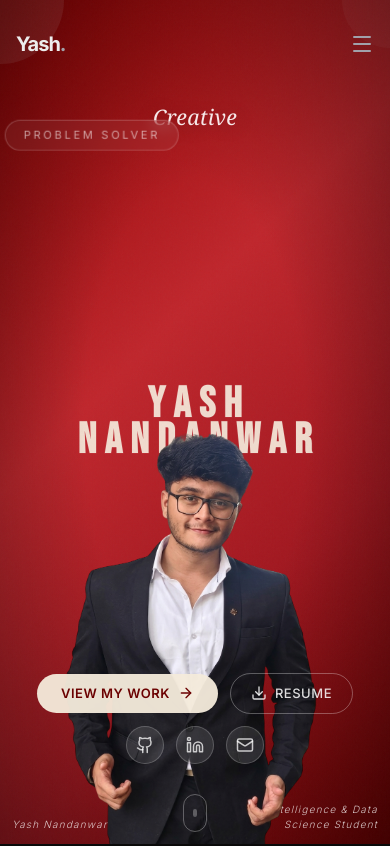
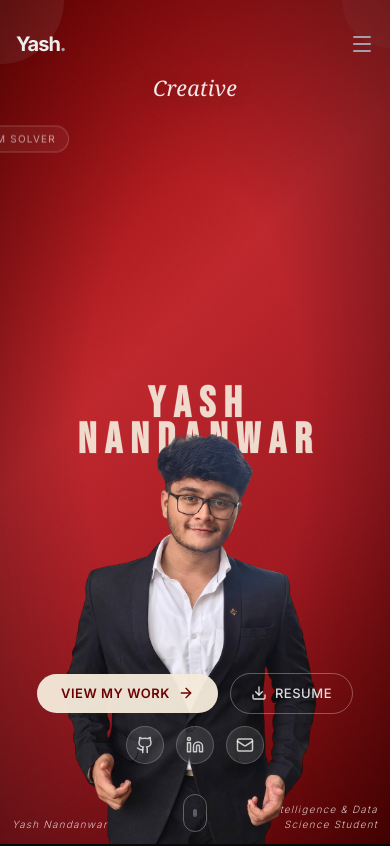
Before and after one commit to YashNandanwar/portfolio, a Next.js app: page / in a window 390 px wide. Shown: the top 846 px of the page. Built offline with nearby package versions, Linux system fonts and the light colour scheme; a web font is replaced by a local one.

Commit message:
Fix Hero section text overlap and alignment on mobile screens

```diff
--- a/src/app/globals.css
+++ b/src/app/globals.css
@@ -153,18 +153,26 @@
 /* Role ticker */
 .hero-role-ticker {
   font-family: var(--font-sans);
-  font-size: clamp(11px, 1.3vw, 15px);
+  font-size: clamp(10px, 1.3vw, 15px);
   font-weight: 400;
-  letter-spacing: 0.25em;
+  letter-spacing: 0.12em;
   text-transform: uppercase;
   color: rgba(255,255,255,0.6);
   border: 1px solid rgba(255,255,255,0.2);
-  padding: 6px 18px;
+  padding: 5px 12px;
   border-radius: 999px;
   background: rgba(255,255,255,0.05);
   backdrop-filter: blur(8px);
   white-space: nowrap;
   transition: transform 0.1s ease-out;
+  max-width: 100%;
+}
+
+@media (min-width: 640px) {
+  .hero-role-ticker {
+    letter-spacing: 0.25em;
+    padding: 6px 18px;
+  }
 }
 
 /* CTA Buttons */
--- a/src/components/Hero.tsx
+++ b/src/components/Hero.tsx
@@ -83,12 +83,12 @@ export function Hero() {
         initial={{ opacity: 0, y: -30 }}
         animate={{ opacity: 1, y: 0 }}
         transition={{ duration: 0.8, delay: 0.5 }}
-        className="absolute top-[12%] left-1/2 -translate-x-1/2 z-20 pointer-events-none"
+        className="absolute top-[8.5%] sm:top-[10%] md:top-[12%] left-1/2 -translate-x-1/2 z-20 pointer-events-none flex justify-center text-center w-full px-4"
         style={{
           transform: `translate(calc(-50% + ${mousePos.x * 0.5}px), ${mousePos.y * 0.5}px)`,
         }}
       >
-        <span className="hero-script-text">Creative</span>
+        <span className="hero-script-text text-center">Creative</span>
       </motion.div>
 
       {/* Main content layer */}
@@ -181,7 +181,7 @@ export function Hero() {
         initial={{ opacity: 0 }}
         animate={{ opacity: 1 }}
         transition={{ delay: 1.5, duration: 0.8 }}
-        className="absolute top-[16%] sm:top-[14%] md:top-[12%] left-1/2 z-30 -translate-x-1/2 -translate-y-1/2 ml-0 md:ml-40 px-4 max-w-[90vw] sm:max-w-none flex justify-center"
+        className="absolute top-[16.5%] sm:top-[16%] md:top-[12%] left-1/2 z-30 -translate-x-1/2 -translate-y-1/2 ml-0 md:ml-44 px-4 w-full max-w-sm sm:max-w-none flex justify-center text-center items-center"
         style={{
           transform: `translate(calc(-50% + ${mousePos.x * 0.2}px), ${mousePos.y * 0.2}px)`,
         }}
@@ -192,7 +192,7 @@ export function Hero() {
           animate={{ opacity: 1, y: 0 }}
           exit={{ opacity: 0, y: -10 }}
           transition={{ duration: 0.5 }}
-          className="hero-role-ticker text-center"
+          className="hero-role-ticker text-center max-w-full truncate"
         >
           {roles[currentRoleIndex]}
         </motion.p>
```
